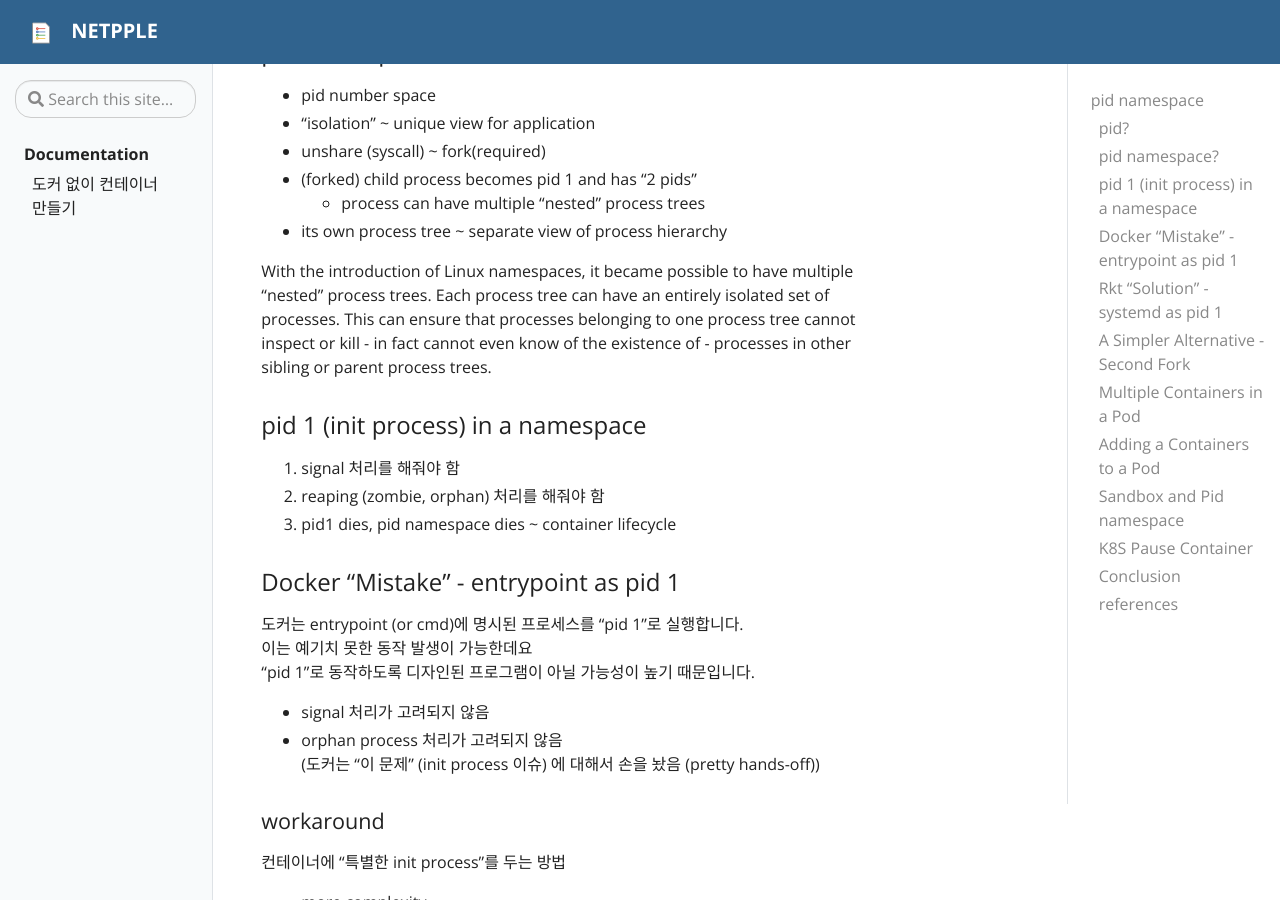
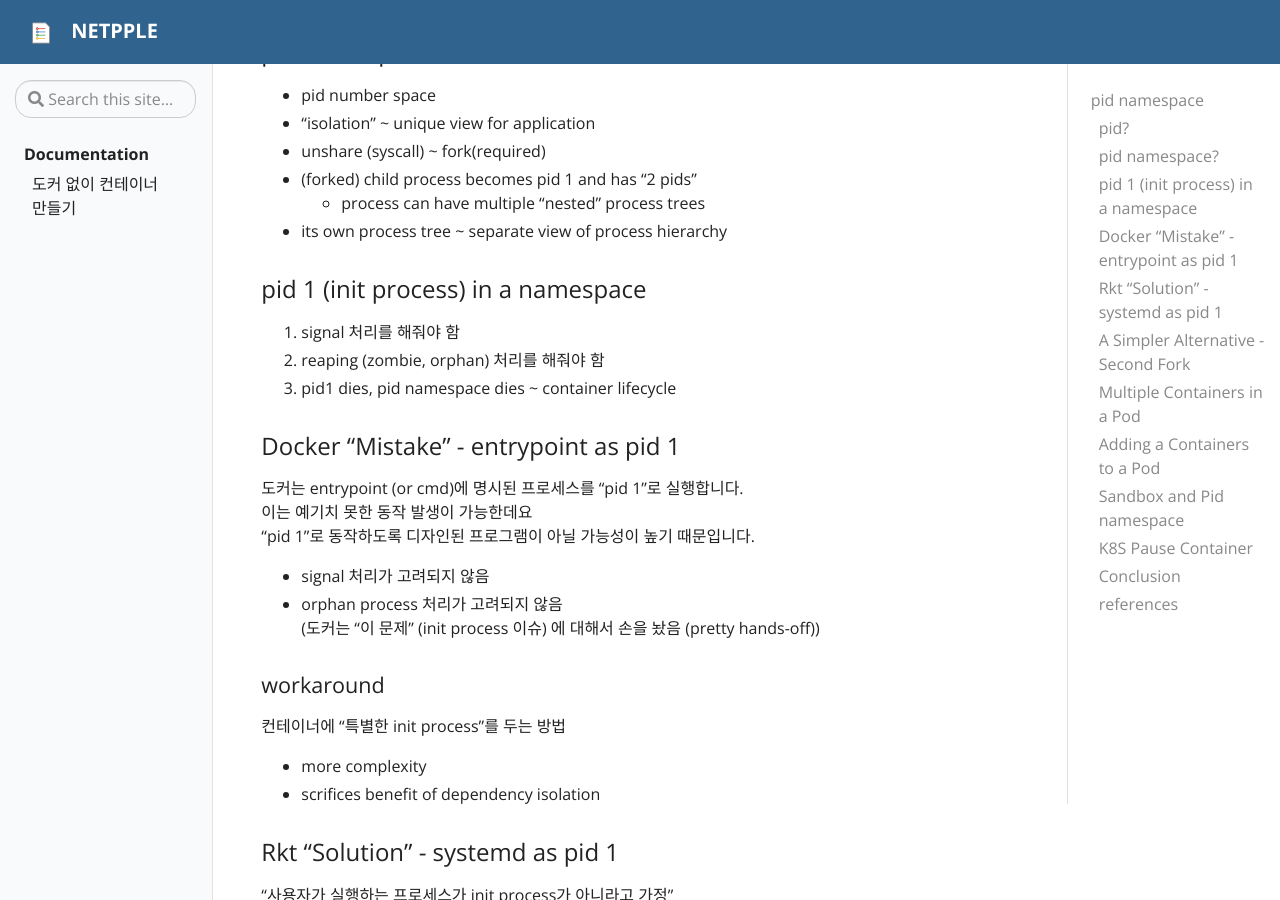
Before and after one commit to netpple/netpple.github.io, a Jekyll site: the page built from _posts/2021-05-04-pid-namespace.md, in a window 1280 px wide and 900 px high, scrolled down 463 px. Built offline with Jekyll 4.4.1, drawn with Linux system fonts in a browser that asks for light colours; our own code applies the rules of GitHub Pages for plain Markdown files.

Commit message:
문단 제거.

```diff
--- a/_posts/2021-05-04-pid-namespace.md
+++ b/_posts/2021-05-04-pid-namespace.md
@@ -29,11 +29,6 @@ rightpanel: true
 - (forked) child process becomes pid 1 and has "2 pids"
   - process can have multiple “nested” process trees
 - its own process tree ~ separate view of process hierarchy
-
-
-With the introduction of Linux namespaces, it became possible to have multiple “nested” process trees.
-Each process tree can have an entirely isolated set of processes.
-This can ensure that processes belonging to one process tree cannot inspect or kill - in fact cannot even know of the existence of - processes in other sibling or parent process trees.
 
 
 ### pid 1 (init process) in a namespace
```
